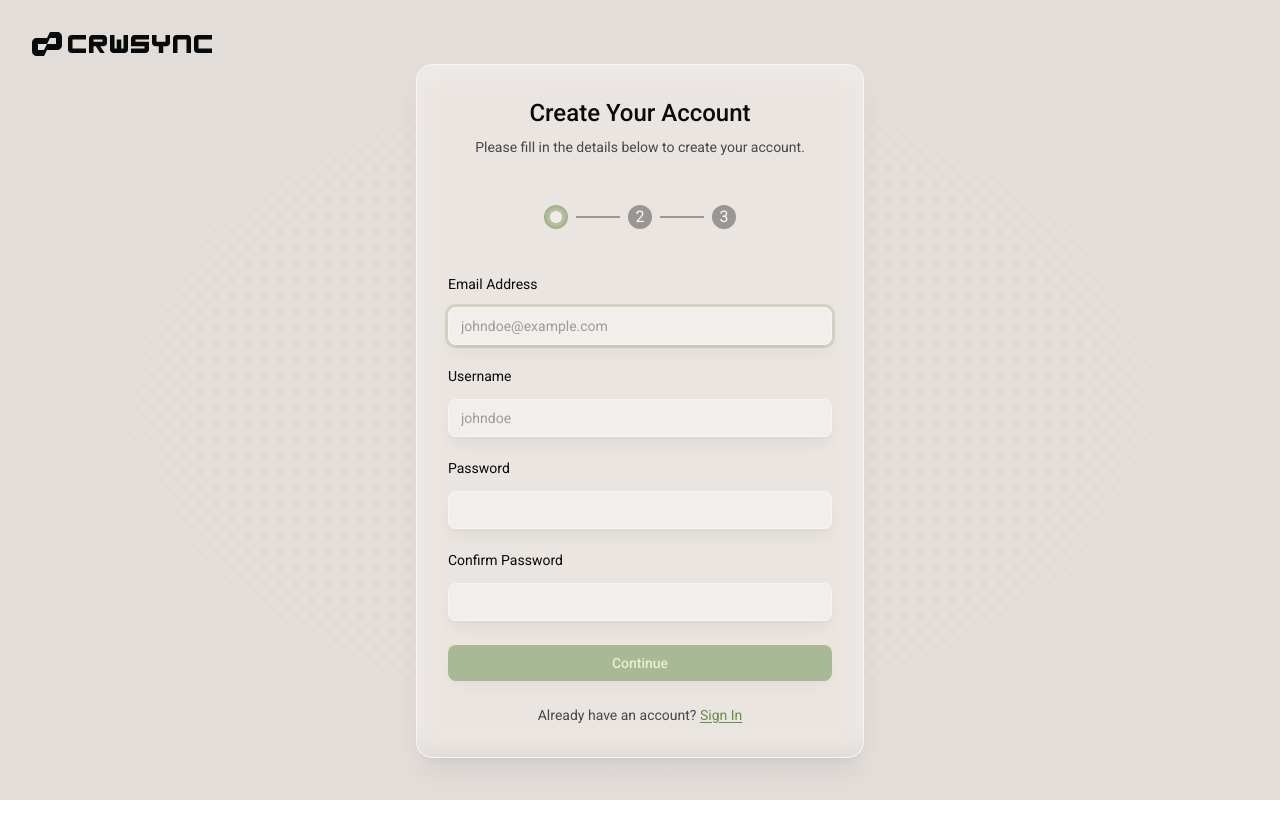
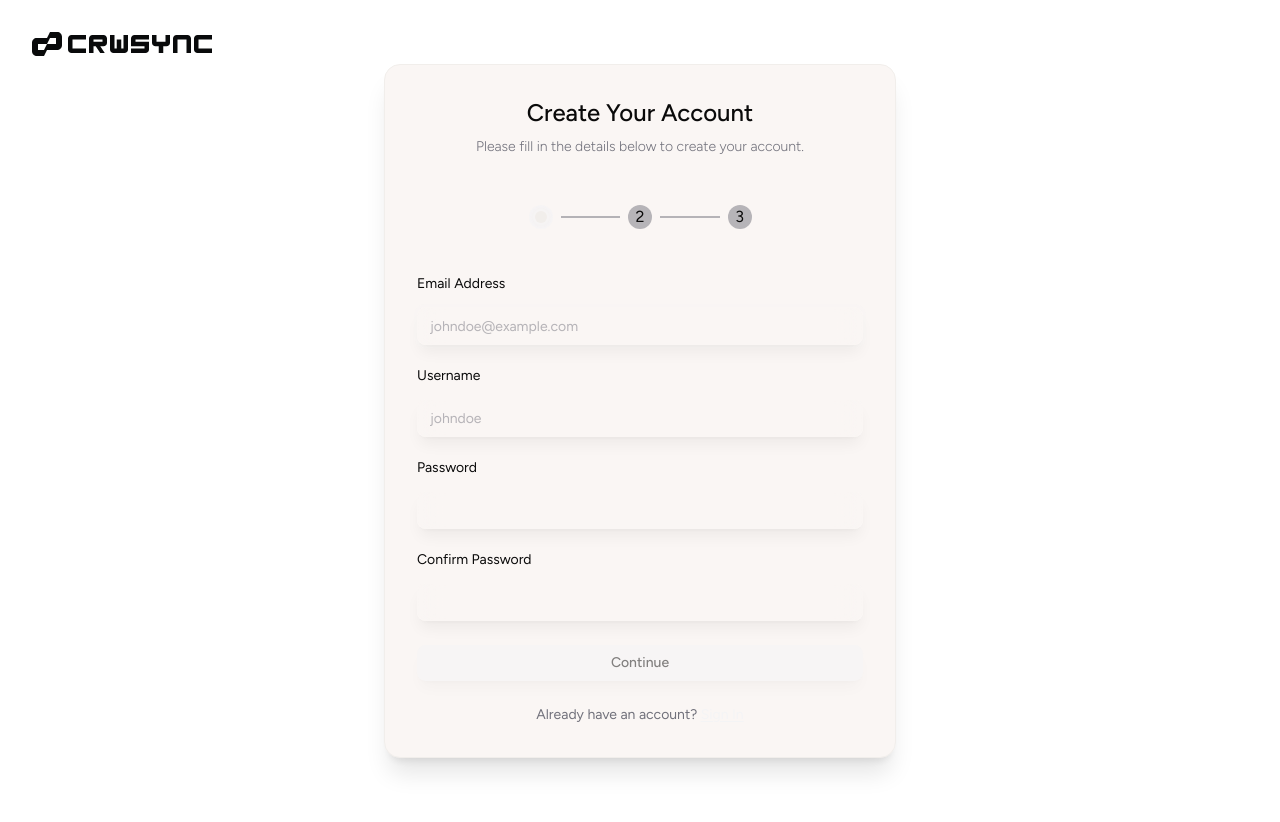
Before and after one commit to JustTunya/crwsync, a Next.js app in the folder apps/frontend/: page /auth/signup in a window 1280 px wide. Built offline with nearby package versions, Linux system fonts and the light colour scheme; no server answers; some icons are missing.

Commit message:
replaced font, updated color scheme and styles

```diff
--- a/apps/frontend/app/globals.css
+++ b/apps/frontend/app/globals.css
@@ -6,7 +6,7 @@
 @theme inline {
   --color-background: var(--background);
   --color-foreground: var(--foreground);
-  --font-roboto: var(--font-roboto);
+  --font-figtree: var(--font-figtree);
   --color-sidebar-ring: var(--sidebar-ring);
   --color-sidebar-border: var(--sidebar-border);
   --color-sidebar-accent-foreground: var(--sidebar-accent-foreground);
@@ -45,6 +45,7 @@
   --color-base-300: var(--base-300);
   --color-base-400: var(--base-400);
   --color-base-500: var(--base-500);
+  --color-base-600: var(--base-600);
   --color-popover-foreground: var(--popover-foreground);
   --color-popover: var(--popover);
   --color-card-foreground: var(--card-foreground);
@@ -56,56 +57,52 @@
 }
 
 :root {
-  --radius: 0.625rem;
-  --background: oklch(1 0 0);
-  --foreground: oklch(0.145 0 0);
-  --card: oklch(1 0 0);
-  --card-foreground: oklch(0.145 0 0);
-  --popover: oklch(1 0 0);
-  --popover-foreground: oklch(0.145 0 0);
-  --destructive: oklch(0.577 0.245 27.325);
-  --border: oklch(0.922 0 0);
-  --input: oklch(0.922 0 0);
-  --ring: oklch(0.708 0 0);
-  --chart-1: oklch(0.646 0.222 41.116);
-  --chart-2: oklch(0.6 0.118 184.704);
-  --chart-3: oklch(0.398 0.07 227.392);
-  --chart-4: oklch(0.828 0.189 84.429);
-  --chart-5: oklch(0.769 0.188 70.08);
-  --sidebar: oklch(0.985 0 0);
-  --sidebar-foreground: oklch(0.145 0 0);
-  --sidebar-primary: oklch(0.205 0 0);
-  --sidebar-primary-foreground: oklch(0.985 0 0);
-  --sidebar-accent: oklch(0.97 0 0);
-  --sidebar-accent-foreground: oklch(0.205 0 0);
-  --sidebar-border: oklch(0.922 0 0);
-  --sidebar-ring: oklch(0.708 0 0);
-
+  --radius: 0.65rem;
+  --background:  oklch(1 0 0);
+  --foreground:  oklch(0.145 0 0);
+  --card:  oklch(1 0 0);
+  --card-foreground:  oklch(0.145 0 0);
+  --popover:  oklch(1 0 0);
+  --popover-foreground:  oklch(0.145 0 0);
+  --destructive:  oklch(0.577 0.245 27.325);
+  --border:  oklch(0.922 0 0);
+  --input:  oklch(0.922 0 0);
+  --ring:  oklch(0.852 0.199 91.936);
+  --chart-1:  oklch(0.905 0.182 98.111);
+  --chart-2:  oklch(0.795 0.184 86.047);
+  --chart-3:  oklch(0.681 0.162 75.834);
+  --chart-4:  oklch(0.554 0.135 66.442);
+  --chart-5:  oklch(0.476 0.114 61.907);
+  --sidebar:  oklch(0.985 0 0);
+  --sidebar-foreground:  oklch(0.141 0.005 285.823);
+  --sidebar-primary:  oklch(0.681 0.162 75.834);
+  --sidebar-primary-foreground:  oklch(0.987 0.026 102.212);
+  --sidebar-accent:  oklch(0.967 0.001 286.375);
+  --sidebar-accent-foreground:  oklch(0.21 0.006 285.885);
+  --sidebar-border:  oklch(0.92 0.004 286.32);
+  --sidebar-ring:  oklch(0.852 0.199 91.936);
   /* SEMANTIC COLORS */
-  --primary:              oklch(14%  0 0);
-  --primary-content:      oklch(98% 0 0);
-  --secondary:            oklch(20%  0 0);
-  --secondary-content:    oklch(92%  0 0);
-  --accent:               oklch(60% 0.101 131.063);
-  --accent-content:       oklch(96% 0.067 122.328);
-  --muted:                oklch(87% 0 0);
-  --muted-foreground:     oklch(40% 0 0);
+  --primary:              oklch(0.541 0.281 285.0);
+  --primary-foreground:   oklch(0.421 0.095 285.0);
+  --secondary:            oklch(0.967 0.001 285.0);
+  --secondary-foreground: oklch(0.210 0.006 285.0);
+  --muted:                oklch(0.967 0.001 285.0);
+  --muted-foreground:     oklch(0.552 0.016 285.0);
+  --accent:               oklch(0.967 0.001 285.0);
+  --accent-foreground:    oklch(0.210 0.006 285.0);
   /* SURFACE & SHADES */
-  --base-100:             oklch(97% 0.0035 67.78);
-  --base-200:             oklch(95% 0.0081 61.42);
-  --base-300:             oklch(90% 0.0081 61.42);
-  --base-400:             oklch(85% 0.0081 61.42);
-  --base-500:             oklch(80% 0.0081 61.42);
-  --base-600:             oklch(75% 0.0081 61.42);
+  --base-100:             oklch(0.975 0.005 50.00);
+  --base-200:             oklch(0.950 0.005 50.00);
+  --base-300:             oklch(0.925 0.005 50.00);
   /* FEEDBACK COLORS */
-  --info:                 oklch(80.253% 0.11117 240.181);
-  --info-content:         oklch(30.39% 0.1148 241.68);
-  --success:              oklch(60% 0.101 131.063);
-  --success-content:      oklch(30.92% 0.0901 136.87);
-  --warning:              oklch(83.92% 0.1085 80);
-  --warning-content:      oklch(43.92% 0.1085 80);
-  --error:                oklch(75.1% 0.1814 22.37);
-  --error-content:        oklch(35.1% 0.1814 22.37);
+  --info:                 oklch(0.720 0.191 225.0);
+  --info-content:         oklch(0.975 0.000 0.000);
+  --success:              oklch(0.650 0.150 125.0);
+  --success-content:      oklch(0.975 0.000 0.000);
+  --warning:              oklch(0.850 0.200 75.00);
+  --warning-content:      oklch(0.975 0.000 0.000);
+  --error:                oklch(0.725 0.250 25.00);
+  --error-content:        oklch(0.975 0.000 0.000);
 }
 
 .dark {
--- a/apps/frontend/app/layout.tsx
+++ b/apps/frontend/app/layout.tsx
@@ -1,13 +1,13 @@
 import type { Metadata } from "next";
-import { Roboto } from "next/font/google";
+import { Figtree } from "next/font/google";
 import { UserProvider } from "@/providers/user.provider";
 import { getSession } from "@/lib/auth";
 import "@/app/globals.css";
 
-const roboto = Roboto({
-  variable: "--font-roboto",
+const figtree = Figtree({
+  variable: "--font-figtree",
   subsets: ["latin"],
-  weight: ["400", "500", "700"],
+  weight: ["300", "400", "500", "600"],
   display: "swap"
 });
 
@@ -29,11 +29,7 @@ export default async function RootLayout({
 
   return (
     <html lang="en" suppressHydrationWarning>
-      <body className={`${roboto.variable} font-roboto antialiased`}>
-        <div className="fixed inset-0 size-full bg-base-300">
-          <div className="absolute inset-0 size-full bg-[radial-gradient(var(--color-muted)_1.6px,transparent_1px)] [background-size:16px_16px] [mask-image:radial-gradient(ellipse_50%_50%_at_50%_50%,#000_70%,transparent_100%)]" />
-        </div>
-
+      <body className={`${figtree.variable} font-figtree antialiased`}>
         <UserProvider user={user}>
           {children}
         </UserProvider>
--- a/apps/frontend/components/signup-form.tsx
+++ b/apps/frontend/components/signup-form.tsx
@@ -69,8 +69,8 @@ export function SignupForm() {
         </p>
       </div>
 
-      <form action={handleSubmit} className="sm:min-w-sm flex flex-col items-center">
-          <div className="w-1/2 flex justify-between items-center gap-2 mb-8 sm:mb-12">
+      <form action={handleSubmit} className="w-full flex flex-col items-center">
+          <div className="w-3/4 sm:w-1/2 flex justify-between items-center gap-2 mb-8 sm:mb-12">
             {Array.from({ length: steps }, (_, i) => (
               <div key={i} className={cn(
                 "relative flex items-center",
--- a/apps/frontend/components/ui/glassbox.tsx
+++ b/apps/frontend/components/ui/glassbox.tsx
@@ -1,7 +1,12 @@
+import { cn } from "@/lib/utils"
+
 export function GlassBox({ children }: { children: React.ReactNode }) {
   return (
-    <div className="relative flex flex-col justify-center items-center sm:w-md max-w-[calc(100vw-4rem)] mx-auto p-6 sm:p-8 m-20 sm:m-16 bg-base-200/50 backdrop-blur-md border border-base-100 shadow-xl/5 rounded-2xl">
-      <div className="z-[-1] absolute inset-0 rounded-2xl shadow-[inset_0_8px_16px_8px_rgba(255,255,255,0.2),inset_0_-16px_24px_-16px_rgba(0,0,0,0.1)]" />
+    <div className={cn(
+      "flex flex-col justify-center items-center",
+      "w-xs sm:w-lg mx-auto p-6 sm:p-8 m-12 sm:m-16",
+      "bg-base-100 backdrop-blur-md border border-base-200 shadow-xl rounded-2xl"
+      )}>
       {children}
     </div>
   );
--- a/apps/frontend/components/ui/input.tsx
+++ b/apps/frontend/components/ui/input.tsx
@@ -16,7 +16,7 @@ function Input({ className, type, visible, setVisible, validation, error, ...pro
   const hasValidationIcon = validation !== undefined;
 
   const iconSize = 18;
-  const iconWidth = 1.5;
+  const iconWidth = 1;
 
   return (
     <div className={cn(
--- a/apps/frontend/tailwind.config.ts
+++ b/apps/frontend/tailwind.config.ts
@@ -8,7 +8,7 @@ const config: Config = {
   theme: {
     extend: {
       fontFamily: {
-        roboto: ["var(--font-roboto)", "ui-sans-serif", "system-ui"],
+        figtree: ["var(--font-figtree)", "ui-sans-serif", "system-ui"],
       },
     },
   },
```
